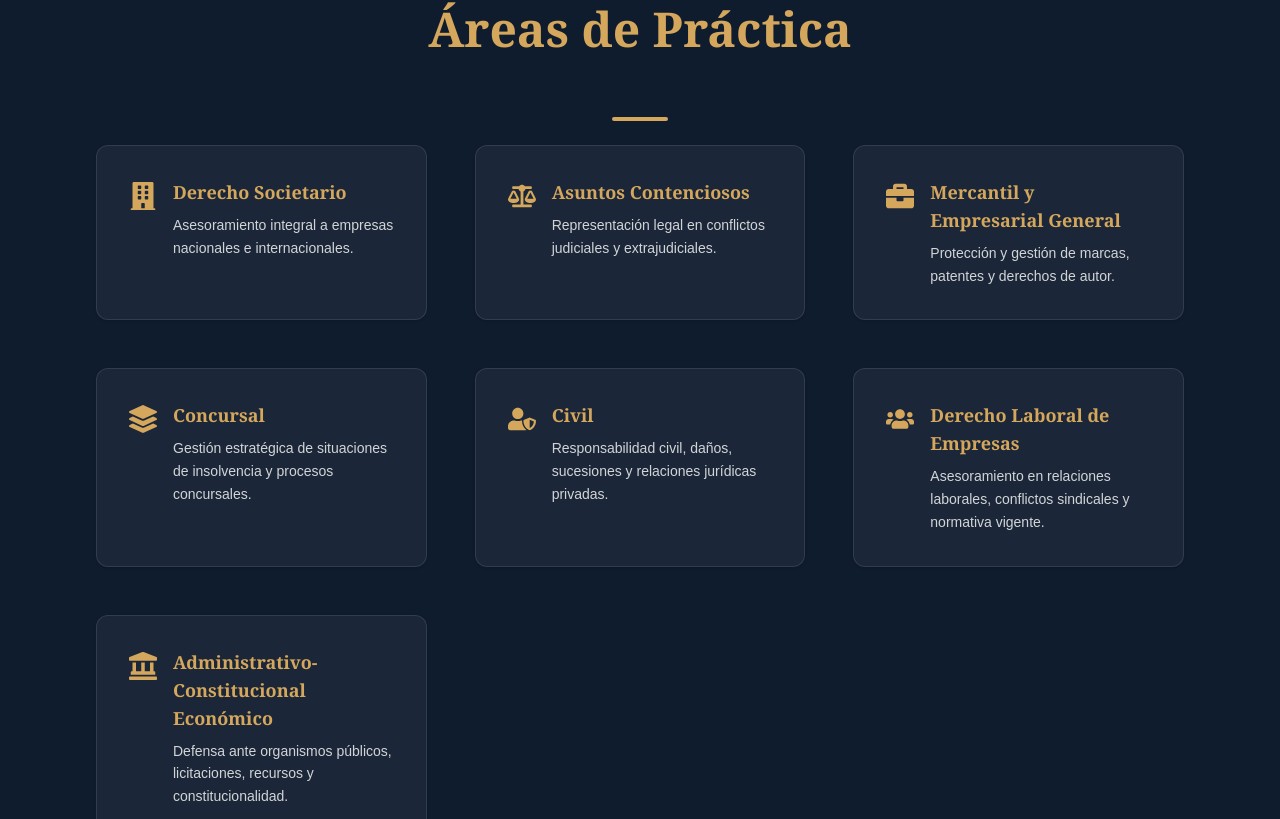
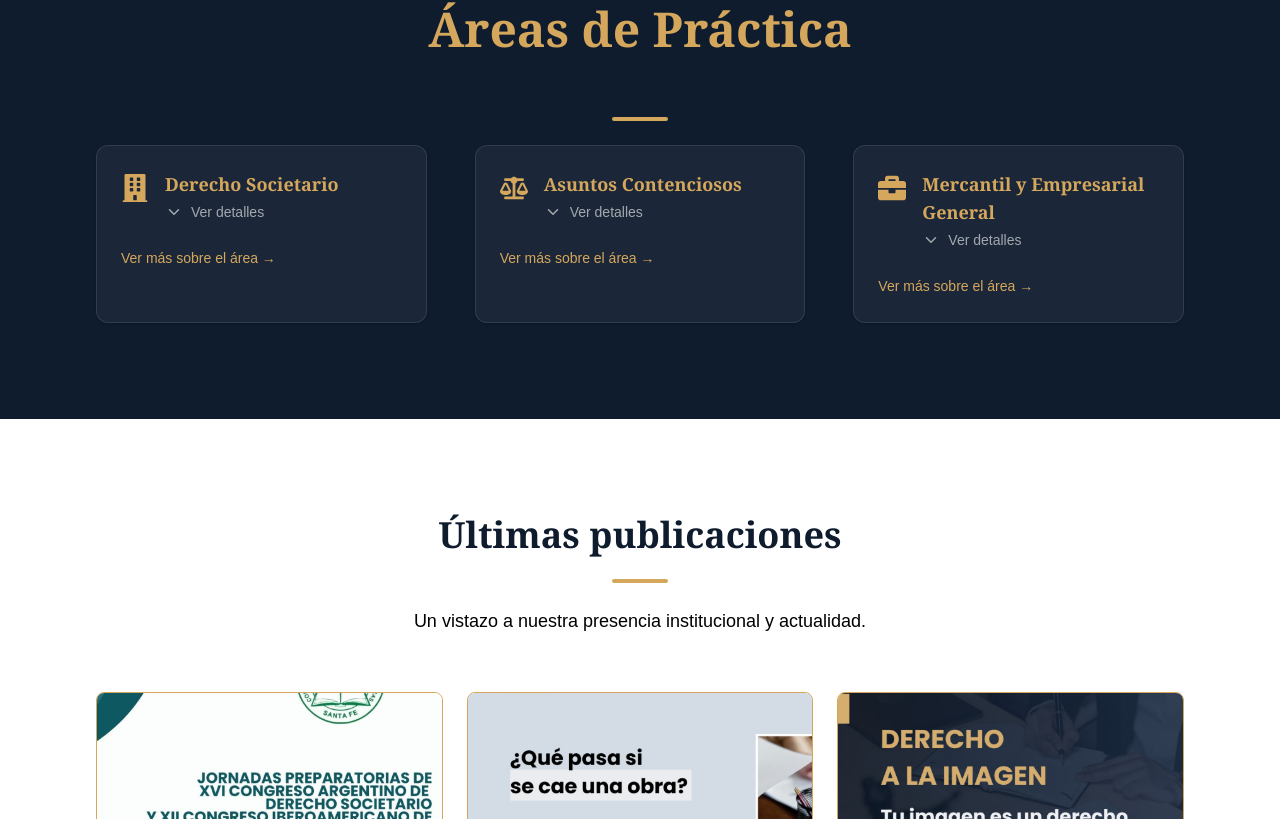
Before and after one commit to BHeydeBautista/MoroAbogados, a Next.js app: page / in a window 1280 px wide. Shown: the part 1601-2420 px from the top of the page. Built offline with nearby package versions, Linux system fonts and the light colour scheme.

Commit message:
info: mejore las cards de areas

```diff
--- a/package.json
+++ b/package.json
@@ -11,6 +11,7 @@
   "dependencies": {
     "framer-motion": "^12.23.9",
     "keen-slider": "^6.8.6",
+    "lucide-react": "^0.535.0",
     "next": "15.4.4",
     "next-intl": "^4.3.4",
     "react": "19.1.0",
--- a/src/components/PracticeAreas.tsx
+++ b/src/components/PracticeAreas.tsx
@@ -1,5 +1,6 @@
 'use client';
 import { motion } from 'framer-motion';
+import { useState } from 'react';
 import { useLanguage } from '@/context/LanguageContext';
 import es from '@/locales/es.json';
 import en from '@/locales/en.json';
@@ -7,6 +8,8 @@ import {
   FaBuilding, FaBalanceScale, FaBriefcase, FaLayerGroup,
   FaUserShield, FaUsers, FaLandmark
 } from 'react-icons/fa';
+import Link from 'next/link';
+import { ChevronDown, ChevronUp } from 'lucide-react';
 
 const iconStyle = "text-[#D4A75D] flex-shrink-0";
 
@@ -14,14 +17,32 @@ const PracticeAreas = () => {
   const { language } = useLanguage();
   const t = language === 'es' ? es.areas : en.areas;
 
+  const [expandedIndex, setExpandedIndex] = useState<number | null>(null);
+
+  const toggleExpand = (index: number) => {
+    setExpandedIndex(expandedIndex === index ? null : index);
+  };
+
   const areas = [
-    { icon: <FaBuilding size={28} className={iconStyle} />, title: t.societario, description: t.societario_desc },
-    { icon: <FaBalanceScale size={28} className={iconStyle} />, title: t.contencioso, description: t.contencioso_desc },
-    { icon: <FaBriefcase size={28} className={iconStyle} />, title: t.mercantil, description: t.mercantil_desc },
-    { icon: <FaLayerGroup size={28} className={iconStyle} />, title: t.concursal, description: t.concursal_desc },
-    { icon: <FaUserShield size={28} className={iconStyle} />, title: t.civil, description: t.civil_desc },
-    { icon: <FaUsers size={28} className={iconStyle} />, title: t.laboral, description: t.laboral_desc },
-    { icon: <FaLandmark size={28} className={iconStyle} />, title: t.administrativo, description: t.administrativo_desc },
+    {
+      icon: <FaBuilding size={28} className={iconStyle} />,
+      title: t.societario,
+      points: t.societario_points, // este debe ser un array en el JSON
+      link: "/areas/societario"
+    },
+    {
+      icon: <FaBalanceScale size={28} className={iconStyle} />,
+      title: t.contencioso,
+      points: t.contencioso_points,
+      link: "/areas/contencioso"
+    },
+    {
+      icon: <FaBriefcase size={28} className={iconStyle} />,
+      title: t.mercantil,
+      points: t.mercantil_points,
+      link: "/areas/mercantil"
+    },
+    // Agregá los demás igual...
   ];
 
   return (
@@ -47,16 +68,38 @@ const PracticeAreas = () => {
               whileInView={{ opacity: 1, y: 0 }}
               viewport={{ once: true }}
               transition={{ duration: 0.5, delay: i * 0.1 }}
-              className="bg-white/5 border border-white/10 rounded-xl p-8 shadow hover:shadow-md transition flex gap-4"
+              className="bg-white/5 border border-white/10 rounded-xl p-6 shadow hover:shadow-md transition flex flex-col gap-4"
             >
-              <div className="pt-1">{area.icon}</div>
-              <div>
-                <h3 className="text-[#D4A75D] font-serif font-semibold text-lg mb-2">
-                  {area.title}
-                </h3>
-                <p className="text-sm text-white/80 leading-relaxed">
-                  {area.description}
-                </p>
+              <div
+                onClick={() => toggleExpand(i)}
+                className="flex gap-4 cursor-pointer items-start"
+              >
+                <div className="pt-1">{area.icon}</div>
+                <div className="flex-1">
+                  <h3 className="text-[#D4A75D] font-serif font-semibold text-lg mb-1">
+                    {area.title}
+                  </h3>
+                  <div className="flex items-center text-white/60 text-sm">
+                    {expandedIndex === i ? <ChevronUp size={18} /> : <ChevronDown size={18} />}
+                    <span className="ml-2">Ver detalles</span>
+                  </div>
+                </div>
+              </div>
+
+              {expandedIndex === i && (
+                <ul className="mt-2 ml-1 list-disc list-inside text-white/80 text-sm space-y-1">
+                  {area.points.map((point, idx) => (
+                    <li key={idx}>{point}</li>
+                  ))}
+                </ul>
+              )}
+
+              <div className="mt-2">
+                <Link href={area.link}>
+                  <span className="text-[#D4A75D] text-sm hover:underline">
+                    Ver más sobre el área →
+                  </span>
+                </Link>
               </div>
             </motion.div>
           ))}
--- a/src/locales/en.json
+++ b/src/locales/en.json
@@ -30,20 +30,75 @@
     "trust_desc": "Decades of practice support our commitment to excellence."
   },
   "areas": {
-    "title": "Áreas de Práctica",
-    "societario": "Derecho Societario",
-    "societario_desc": "Asesoramiento integral a empresas nacionales e internacionales.",
-    "contencioso": "Asuntos Contenciosos",
-    "contencioso_desc": "Representación legal en conflictos judiciales y extrajudiciales.",
-    "mercantil": "Mercantil y Empresarial General",
-    "mercantil_desc": "Protección y gestión de marcas, patentes y derechos de autor.",
-    "concursal": "Concursal",
-    "concursal_desc": "Gestión estratégica de situaciones de insolvencia y procesos concursales.",
-    "civil": "Civil",
-    "civil_desc": "Responsabilidad civil, daños, sucesiones y relaciones jurídicas privadas.",
-    "laboral": "Derecho Laboral de Empresas",
-    "laboral_desc": "Asesoramiento en relaciones laborales, conflictos sindicales y normativa vigente.",
-    "administrativo": "Administrativo-Constitucional Económico",
-    "administrativo_desc": "Defensa ante organismos públicos, licitaciones, recursos y constitucionalidad."
+    "title": "Practice Areas",
+
+    "societario": "Corporate Law",
+    "societario_desc": "Comprehensive legal advice for national and international companies.",
+    "societario_points": [
+      "Corporate registrations and filings.",
+      "Company and branch formations.",
+      "Corporate representation.",
+      "Shareholders agreements.",
+      "Corporate reorganizations.",
+      "Mergers and acquisitions.",
+      "Foreign investments.",
+      "Planning of contracts and joint ventures.",
+      "Legal audits (due diligence).",
+      "Resolution of corporate disputes."
+    ],
+
+    "contencioso": "Litigation and Disputes",
+    "contencioso_desc": "Legal representation in judicial and extrajudicial disputes.",
+    "contencioso_points": [
+      "Complex commercial and civil litigation.",
+      "Contractual and corporate disputes.",
+      "National and international arbitration.",
+      "Administrative and judicial appeals."
+    ],
+
+    "mercantil": "Commercial and General Business Law",
+    "mercantil_desc": "Protection and management of trademarks, patents, and copyrights.",
+    "mercantil_points": [
+      "Domestic and international commercial contracts.",
+      "Intellectual property protection.",
+      "Negotiation of commercial agreements.",
+      "Comprehensive legal consulting for companies."
+    ],
+
+    "concursal": "Bankruptcy and Insolvency",
+    "concursal_desc": "Strategic management of insolvency situations and bankruptcy proceedings.",
+    "concursal_points": [
+      "Preventive bankruptcy and liquidation.",
+      "Representation of creditors and debtors.",
+      "Corporate debt restructuring.",
+      "Negotiation of out-of-court settlements."
+    ],
+
+    "civil": "Civil Law",
+    "civil_desc": "Civil liability, damages, inheritance, and private legal matters.",
+    "civil_points": [
+      "Civil contracts.",
+      "Lawsuits for damages.",
+      "Inheritance and asset distribution.",
+      "Family and property matters."
+    ],
+
+    "laboral": "Employment Law for Companies",
+    "laboral_desc": "Advice on labor relations, union conflicts, and regulatory compliance.",
+    "laboral_points": [
+      "Employment contracts and collective agreements.",
+      "Dismissals and individual conflicts.",
+      "Union negotiations.",
+      "Conflict prevention and legal compliance."
+    ],
+
+    "administrativo": "Administrative-Constitutional Economic Law",
+    "administrativo_desc": "Defense before public authorities, tenders, appeals, and constitutional claims.",
+    "administrativo_points": [
+      "Administrative and sanctioning proceedings.",
+      "Participation in public bids.",
+      "Challenges to unconstitutional regulations.",
+      "Advice on government regulation."
+    ]
   }
 }
--- a/src/locales/es.json
+++ b/src/locales/es.json
@@ -31,19 +31,74 @@
   },
   "areas": {
     "title": "Áreas de Práctica",
+
     "societario": "Derecho Societario",
     "societario_desc": "Asesoramiento integral a empresas nacionales e internacionales.",
+    "societario_points": [
+      "Inscripciones y registros societarios.",
+      "Constitución de sociedades y sucursales.",
+      "Representación de sociedades.",
+      "Convenios de accionistas.",
+      "Reorganizaciones societarias.",
+      "Fusiones y adquisiciones.",
+      "Inversiones extranjeras.",
+      "Planeamiento de contratos y 'joint ventures'.",
+      "Auditorías legales (due diligence).",
+      "Resolución de conflictos societarios."
+    ],
+
     "contencioso": "Asuntos Contenciosos",
     "contencioso_desc": "Representación legal en conflictos judiciales y extrajudiciales.",
+    "contencioso_points": [
+      "Litigios comerciales y civiles complejos.",
+      "Conflictos contractuales y societarios.",
+      "Procesos arbitrales nacionales e internacionales.",
+      "Recursos administrativos y judiciales."
+    ],
+
     "mercantil": "Mercantil y Empresarial General",
     "mercantil_desc": "Protección y gestión de marcas, patentes y derechos de autor.",
+    "mercantil_points": [
+      "Contratos comerciales nacionales e internacionales.",
+      "Protección de propiedad intelectual.",
+      "Negociaciones de acuerdos comerciales.",
+      "Consultoría jurídica integral para empresas."
+    ],
+
     "concursal": "Concursal",
     "concursal_desc": "Gestión estratégica de situaciones de insolvencia y procesos concursales.",
+    "concursal_points": [
+      "Concursos preventivos y quiebras.",
+      "Representación de acreedores y deudores.",
+      "Reestructuración de pasivos empresariales.",
+      "Negociación de acuerdos preventivos extrajudiciales."
+    ],
+
     "civil": "Civil",
     "civil_desc": "Responsabilidad civil, daños, sucesiones y relaciones jurídicas privadas.",
+    "civil_points": [
+      "Contratos civiles.",
+      "Juicios por daños y perjuicios.",
+      "Sucesiones y particiones.",
+      "Relaciones de familia y bienes."
+    ],
+
     "laboral": "Derecho Laboral de Empresas",
     "laboral_desc": "Asesoramiento en relaciones laborales, conflictos sindicales y normativa vigente.",
+    "laboral_points": [
+      "Contratos laborales y convenios colectivos.",
+      "Despidos y conflictos individuales.",
+      "Negociación con sindicatos.",
+      "Prevención de conflictos y cumplimiento normativo."
+    ],
+
     "administrativo": "Administrativo-Constitucional Económico",
-    "administrativo_desc": "Defensa ante organismos públicos, licitaciones, recursos y constitucionalidad."
+    "administrativo_desc": "Defensa ante organismos públicos, licitaciones, recursos y constitucionalidad.",
+    "administrativo_points": [
+      "Procedimientos administrativos y sancionatorios.",
+      "Participación en licitaciones públicas.",
+      "Reclamos por inconstitucionalidad de normas.",
+      "Asesoramiento en regulación estatal."
+    ]
   }
 }
```
Also changed, not shown: 1 other file (tests, documents, lock files or other folders).
